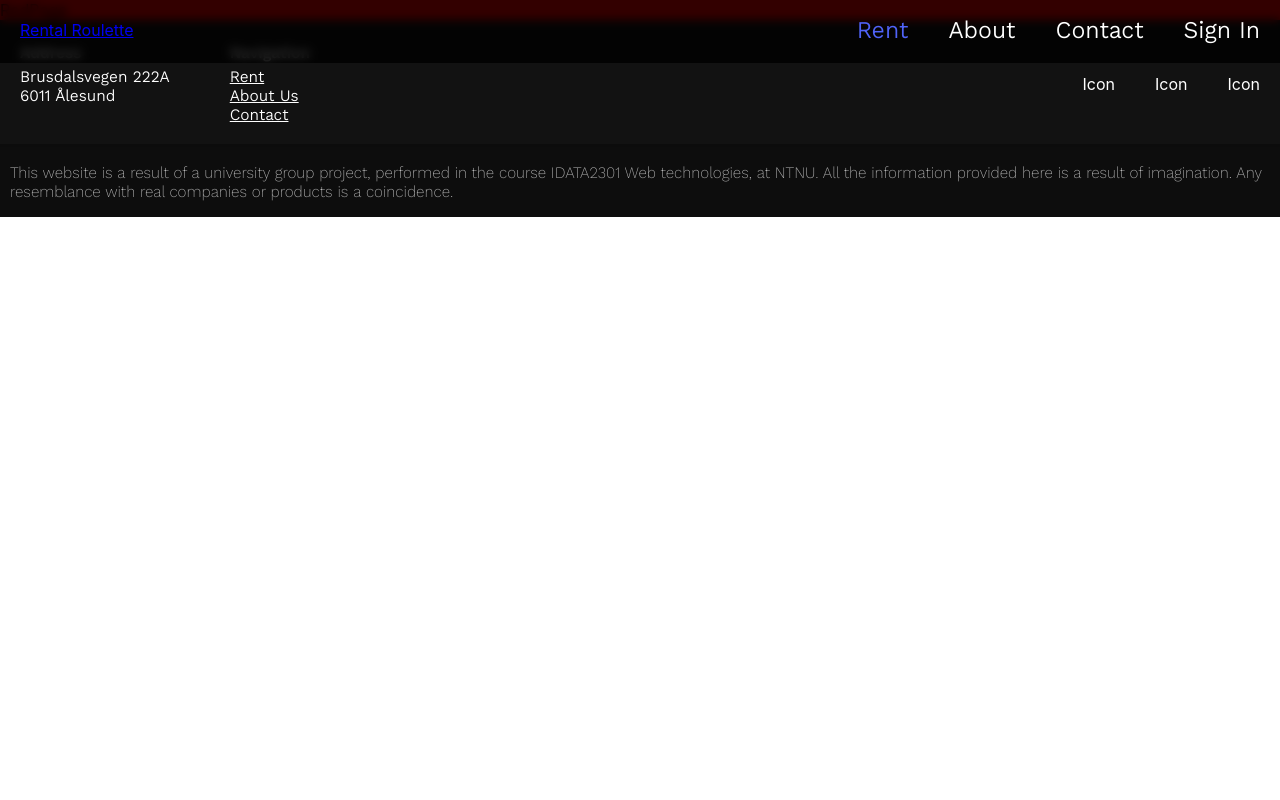
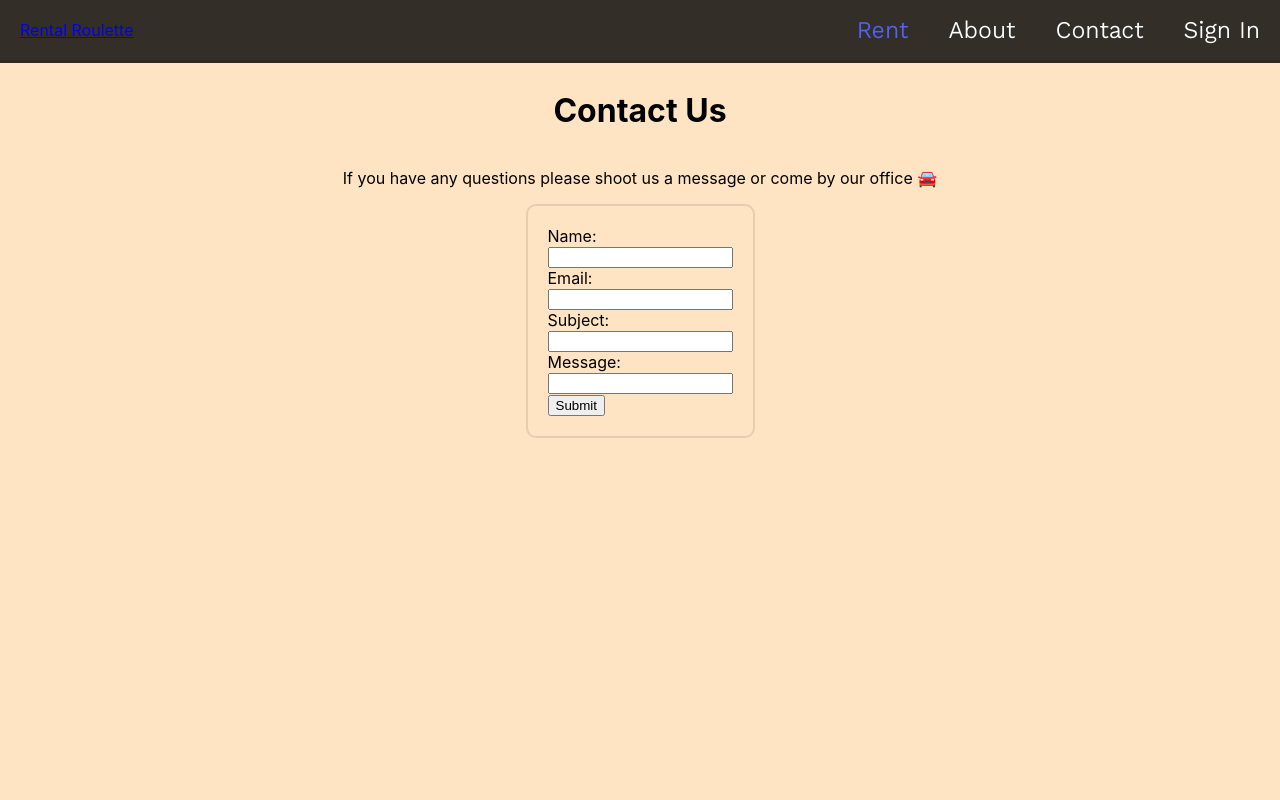
Before and after one commit to ludlun04/IDATA2301-Project, a React (Create React App) app: page /contact in a window 1280 px wide. Shown: the top 800 px of the page. Built offline with nearby package versions, Linux system fonts and the light colour scheme.

Commit message:
Implemented Contact page JSX

```diff
--- a/src/pages/contact/Contact.css
+++ b/src/pages/contact/Contact.css
@@ -1,3 +1,14 @@
 .Contact {
-    background: red;
+    height: 100vh;
+    display: flex;
+    flex-direction: column;
+    align-items: center;
+    padding-top: 70px;
+    background: bisque;
 }
+
+.contact-form {
+    padding: 20px;
+    border: solid 2px rgba(0, 0, 0, .1);
+    border-radius: 10px;
+}
--- a/src/pages/contact/Contact.jsx
+++ b/src/pages/contact/Contact.jsx
@@ -2,6 +2,20 @@ import "./Contact.css"
 
 export default function Contact() {
     return (
-        <div className={"Contact"}>RedPage</div>
+        <div className={"Contact"}>
+            <h1>Contact Us</h1>
+            <p>If you have any questions please shoot us a message or come by our office 🚘</p>
+            <form className={"contact-form"}>
+                <label htmlFor="fname">Name:</label><br/>
+                <input type="text" id="fname" name="fname"/><br/>
+                <label htmlFor="lname">Email:</label><br/>
+                <input type="text" id="lname" name="lname"/><br/>
+                <label htmlFor="lname">Subject:</label><br/>
+                <input type="text" id="lname" name="lname"/><br/>
+                <label htmlFor="lname">Message:</label><br/>
+                <input type="text" id="lname" name="lname"/><br/>
+                <input type="submit" value="Submit"/>
+            </form>
+        </div>
     )
 }
--- a/src/pages/home/Home.css
+++ b/src/pages/home/Home.css
@@ -73,7 +73,7 @@
 
     box-shadow: 0px 0px 20px 0px rgba(0, 0, 0, 0.5);
 
-
+    text-wrap: nowrap;
 }
 
 .portalButton:active {
```
